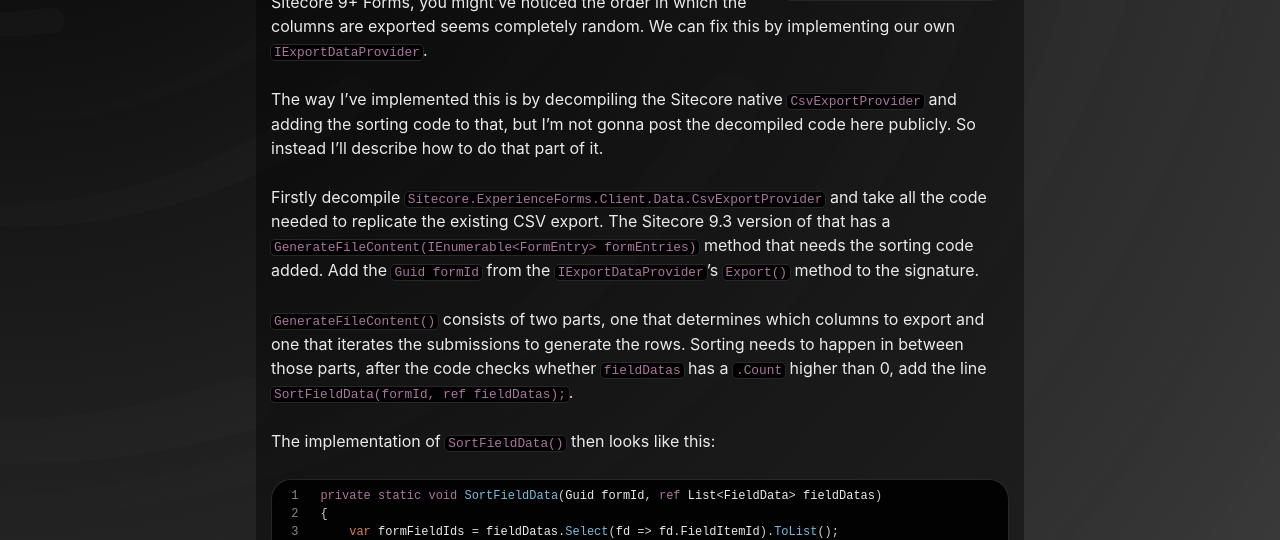
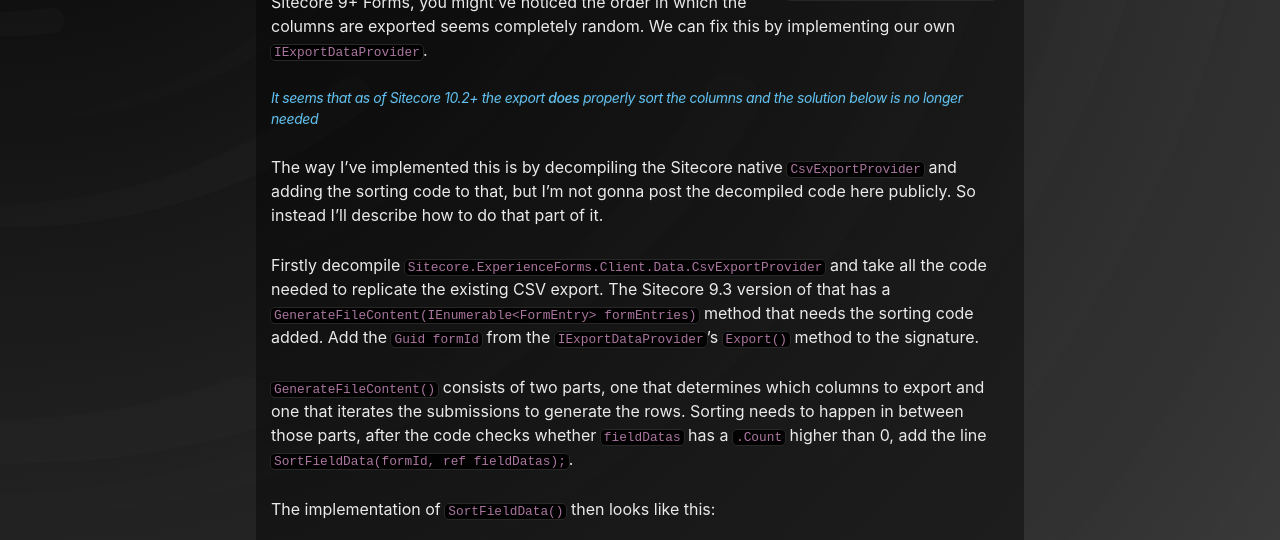
Before and after one commit to asontu/asontu.github.io, a Jekyll site: the page built from _posts/2021-08-15-sorting-sitecore-forms-exports.md, in a window 1280 px wide and 900 px high, cut to the strip 360-900 px from the top of the window. Built offline with Jekyll 4.4.1, drawn with Linux system fonts in a browser that asks for light colours; nearby versions of some CDN libraries; comment, search, counter and statistics services are not loaded.

Commit message:
Add notification of sorting article's possible obsolence

```diff
--- a/_posts/2021-08-15-sorting-sitecore-forms-exports.md
+++ b/_posts/2021-08-15-sorting-sitecore-forms-exports.md
@@ -5,6 +5,8 @@
 ---
 
 If you've ever exported form submissions as CSV file from Sitecore 9+ Forms, you might've noticed the order in which the columns are exported seems completely random. We can fix this by implementing our own `IExportDataProvider`.
+
+#### _It seems that as of Sitecore 10.2+ the export **does** properly sort the columns and the solution below is no longer needed_
 
 The way I've implemented this is by decompiling the Sitecore native `CsvExportProvider` and adding the sorting code to that, but I'm not gonna post the decompiled code here publicly. So instead I'll describe how to do that part of it.
 
```
